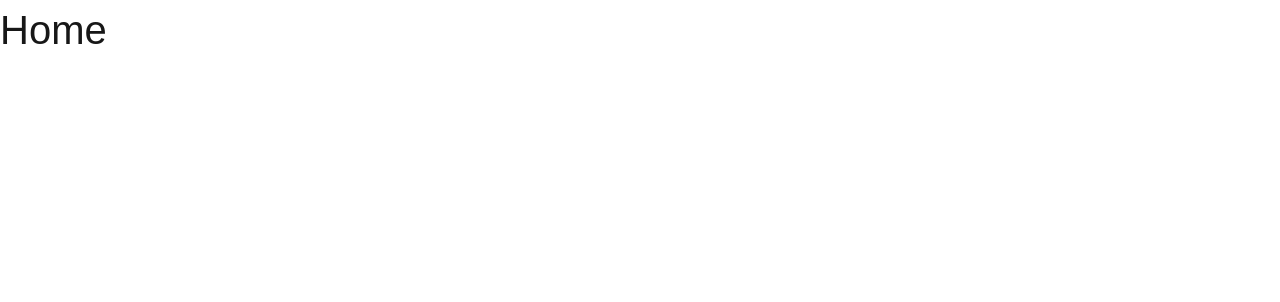
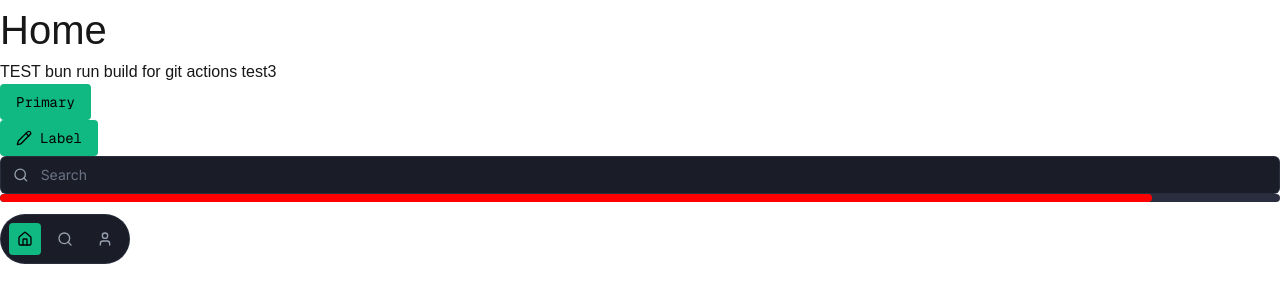
Before and after one commit to TeetyK/TeetyK.github.io, a Next.js app: page / in a window 1280 px wide. Shown: the top 302 px of the page. Built offline with nearby package versions, Linux system fonts and the light colour scheme; a web font is replaced by a local one.

Commit message:
add: Button,ProgressBar,SearchBar,PillNav

```diff
--- /dev/null
+++ b/app/component/Button.tsx
@@ -0,0 +1,19 @@
+
+export default function Button({ variant, children, icon: Icon }) {
+  const baseStyle = "flex items-center justify-center gap-2 px-4 py-2 rounded font-mono text-sm transition-all";
+
+  const variants = {
+    primary: "bg-[#10B981] text-black hover:bg-[#0ea5e9]",
+    secondary: "bg-[#2A2D3D] text-gray-300 hover:text-white",
+    inverted: "bg-white text-black",
+    outlined: "border border-gray-600 text-gray-300 bg-transparent",
+    iconOnly: "p-2 bg-[#8B5CF6] text-white rounded-md"
+  };
+
+  return (
+    <button className={`${baseStyle} ${variants[variant]}`}>
+      {Icon && <Icon className="w-4 h-4" />}
+      {children}
+    </button>
+  );
+}
--- /dev/null
+++ b/app/component/PillNav.tsx
@@ -0,0 +1,19 @@
+import { Home, Search, User } from 'lucide-react';
+
+export default function PillNav() {
+  return (
+    <div className="inline-flex items-center gap-2 bg-[#1A1C28] p-2 rounded-full border border-gray-700/50">
+      {/* Active State (ปุ่มซ้ายสุดสีเขียว) */}
+      <button className="p-2 bg-[#10B981] text-black rounded-sm">
+        <Home className="w-4 h-4" />
+      </button>
+      {/* Inactive States */}
+      <button className="p-2 text-gray-400 hover:text-white transition-colors">
+        <Search className="w-4 h-4" />
+      </button>
+      <button className="p-2 text-gray-400 hover:text-white transition-colors">
+        <User className="w-4 h-4" />
+      </button>
+    </div>
+  );
+}
--- /dev/null
+++ b/app/component/ProgressBar.tsx
@@ -0,0 +1,9 @@
+export default function ProgressBar({color , percent} ){
+    return (
+        <div className="w-full h-2 bg-[#2A2D3D] rounded-full overflow-hidden mb-3">
+            <div className="h-full rounded-full"
+            style={{width: `${percent}%`,backgroundColor: color}}>
+            </div>
+        </div>
+    )
+}
--- /dev/null
+++ b/app/component/SearchBar.tsx
@@ -0,0 +1,10 @@
+import { Search } from "lucide-react";
+export default function SearchBar(){
+    return (
+        <div className="flex items-center gap-3 bg-[#1A1C28] border border-gray-700/50 rounded-md px-3 py-2 w-full">
+            <Search className="w-4 h-4 text-gray-400" />
+            <input type="text" placeholder="Search"
+            className="bg-transparent text-white placeholder-gray-500 focus:outline-none w-full font-inter text-sm" />
+        </div>
+    )
+}
--- a/app/globals.css
+++ b/app/globals.css
@@ -19,6 +19,7 @@
   --color-secondary: var(--secondary);
   --color-tertiary: var(--tertiay);
   --color-neutral: var(--neutral);
+  --font-inter: var(--font-inter);
 }
 
 @media (prefers-color-scheme: dark) {
--- a/app/layout.tsx
+++ b/app/layout.tsx
@@ -1,5 +1,5 @@
 import type { Metadata } from "next";
-import { Geist, Geist_Mono } from "next/font/google";
+import { Geist, Geist_Mono , Inter } from "next/font/google";
 import localFont from "next/font/local";
 import "./globals.css";
 const nerdFont = localFont({
@@ -16,6 +16,11 @@ const geistMono = Geist_Mono({
   subsets: ["latin"],
 });
 
+const inter = Inter({
+  variable: "--font-inter",
+  subsets:['latin'],
+})
+
 export const metadata: Metadata = {
   title: "My Portfolio",
   description: "Created by TeetyK",
@@ -29,7 +34,7 @@ export default function RootLayout({
   return (
     <html
       lang="en"
-      className={`${geistSans.variable} ${geistMono.variable} ${nerdFont.variable} h-full antialiased`}
+      className={`${geistSans.variable} ${geistMono.variable} ${nerdFont.variable} ${inter.variable} h-full antialiased`}
     >
       <body className="min-h-full flex flex-col">{children}</body>
     </html>
--- a/app/page.tsx
+++ b/app/page.tsx
@@ -1,10 +1,24 @@
-
+import Test from './test';
+import  Button  from './component/Button';
+import { Pencil, Pill } from 'lucide-react';
+import SearchBar from './component/SearchBar';
+import ProgressBar from './component/ProgressBar';
+import PillNav from './component/PillNav';
 export default function Home() {
   return (
     <div>
       <nav>
         Home
+
       </nav>
+      <footer>
+        <Test />
+        <Button variant="primary">Primary</Button>
+        <Button variant="primary" icon={Pencil}>Label</Button>
+        <SearchBar />
+        <ProgressBar color="red" percent="90"/>
+        <PillNav />
+      </footer>
     </div>
   );
 }
--- a/package.json
+++ b/package.json
@@ -9,6 +9,7 @@
     "lint": "eslint"
   },
   "dependencies": {
+    "lucide-react": "^1.74.0",
     "next": "16.2.10",
     "react": "19.2.4",
     "react-dom": "19.2.4"
```
Also changed, not shown: 1 other file (tests, documents, lock files or other folders).
